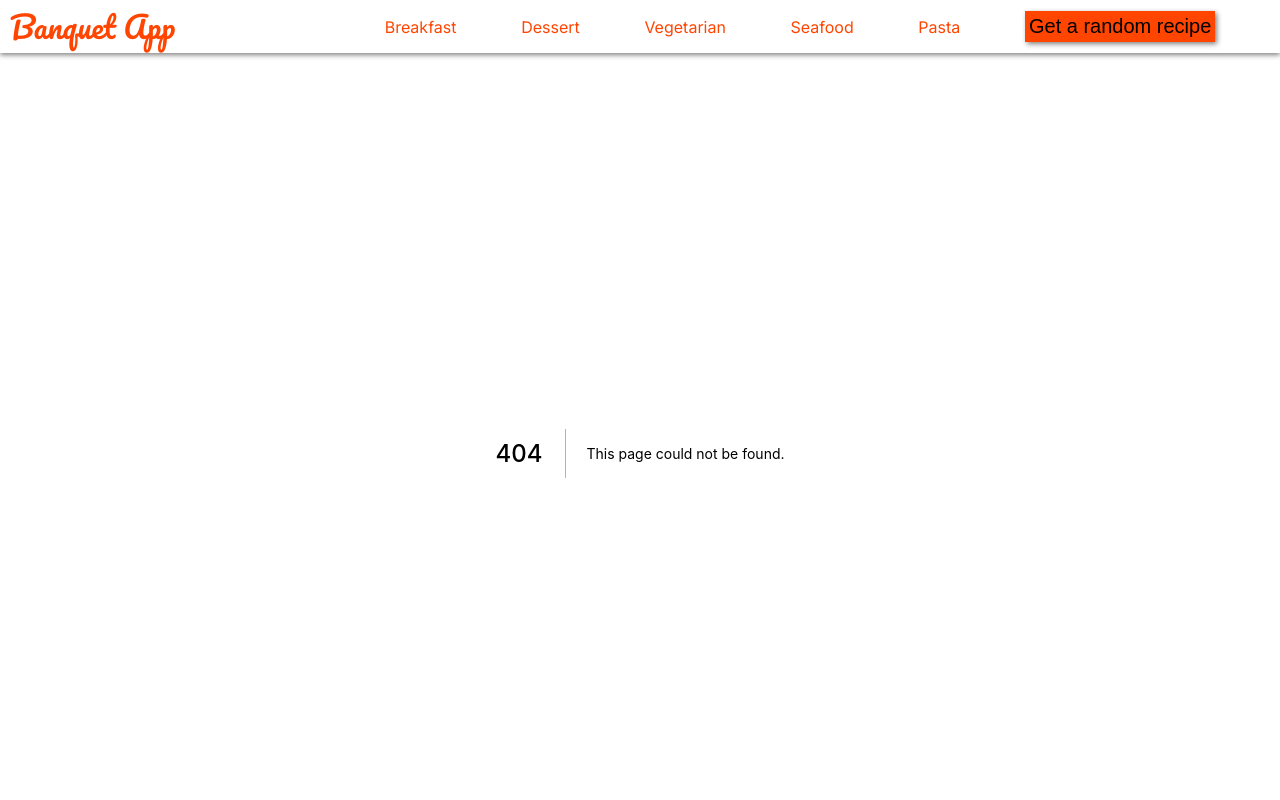
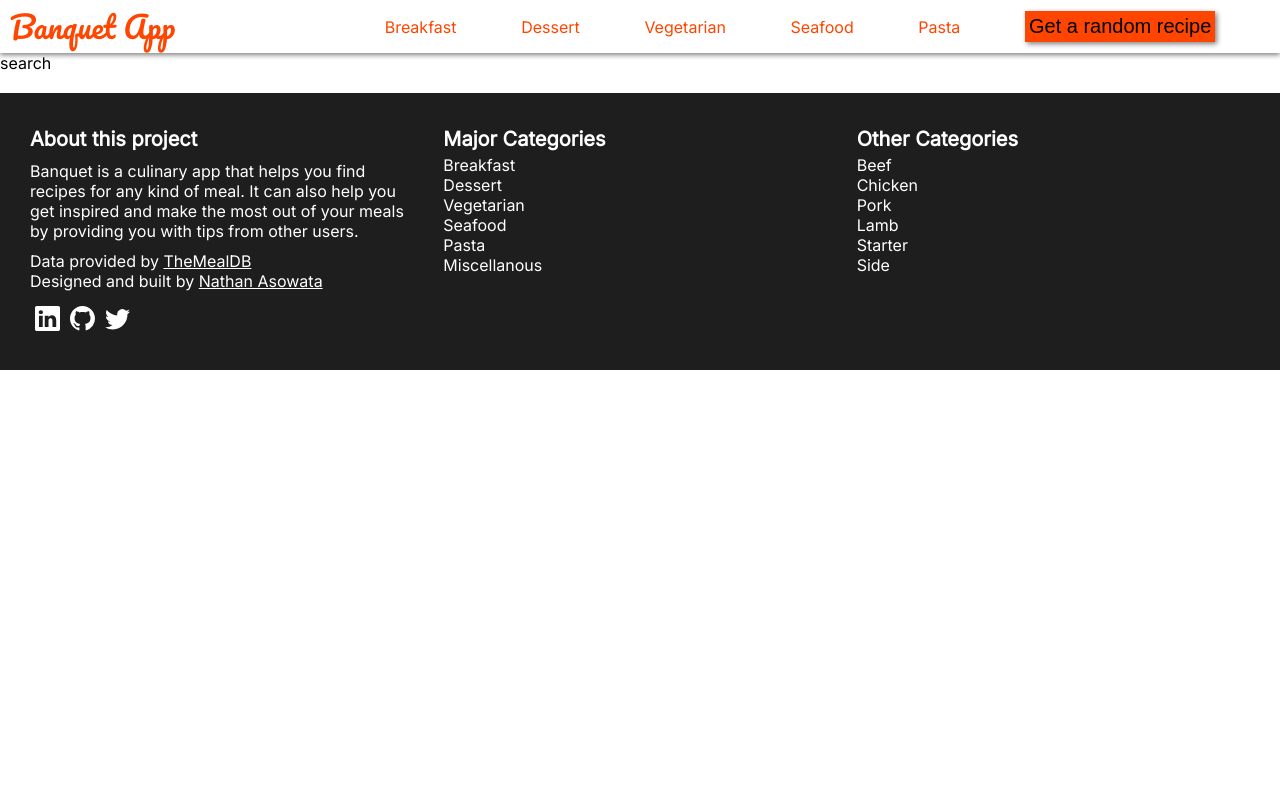
Before and after one commit to NathanAsowata/banquet-app, a Next.js app: page /search in a window 1280 px wide. Before the commit this address had no page. Shown: the top 800 px of the page. Built offline with nearby package versions, Linux system fonts and the light colour scheme.

Commit message:
Add home page user interface

```diff
--- /dev/null
+++ b/pages/search.tsx
@@ -0,0 +1,9 @@
+import React from 'react'
+
+const search = () => {
+  return (
+    <div>search</div>
+  )
+}
+
+export default search
```
